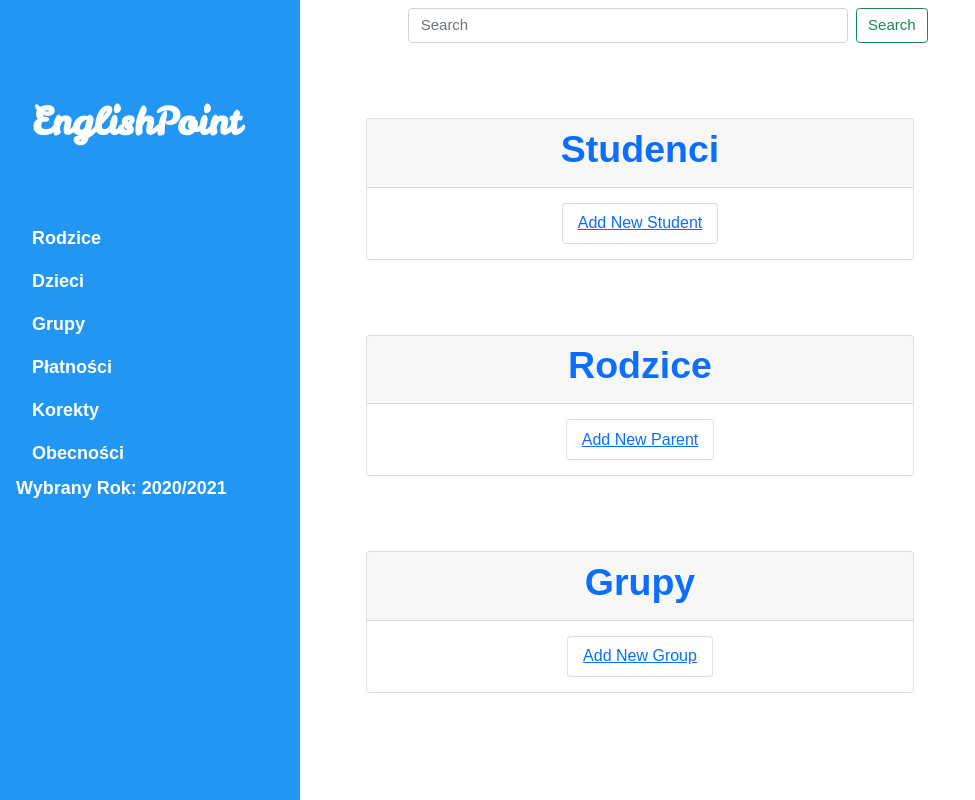
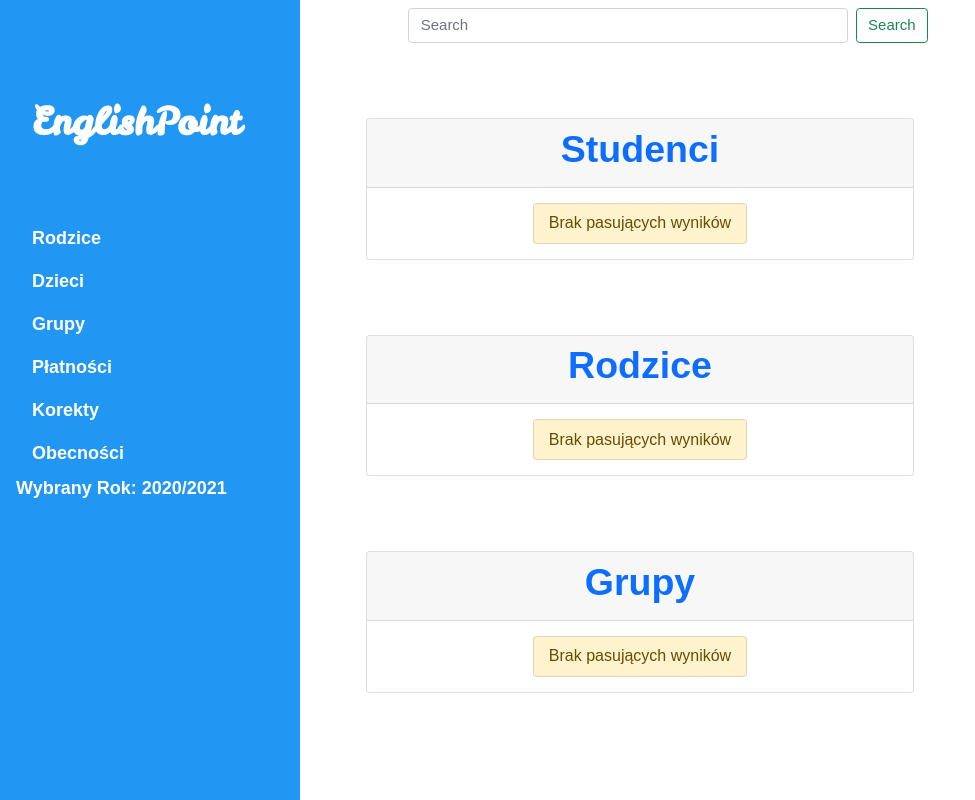
Before and after one commit to wleklinskimateusz/englishpoint, a Django app: page /panel/search in a window 1280 px wide. Shown: the whole page, without its empty margins (0-975 px from the left). Run offline with Django 3.2, Linux system fonts and the light colour scheme; tables that the repository leaves empty hold one stand-in row (values such as "Sample post"); some libraries are stand-ins or nearby versions.

Commit message:
integrating StudentYear

```diff
--- a/handler/admin.py
+++ b/handler/admin.py
@@ -1,9 +1,11 @@
 from django.contrib import admin
 from .models import *
+
 # Register your models here.
 admin.site.register(Parent)
 admin.site.register(Student)
 admin.site.register(StudentGroup)
+admin.site.register(StudentYear)
 admin.site.register(Payment)
 admin.site.register(Attendance)
 admin.site.register(Year)
--- a/handler/forms.py
+++ b/handler/forms.py
@@ -73,3 +73,11 @@ class SendMailForm(forms.Form):
     subject = forms.CharField(max_length=20, label="Temat")
     message = forms.CharField(widget=forms.Textarea, label="Wiadmość")
     send_copy_to_me = forms.BooleanField(initial=True, required=False, label="Wyślij kopię do mnie")
+
+
+class AddYearStudent(forms.Form):
+    student = forms.IntegerField(widget=forms.HiddenInput())
+    year = forms.IntegerField(widget=forms.HiddenInput())
+    group = forms.ModelChoiceField(StudentGroup.objects.all(), label="Grupa")
+    first_month = forms.IntegerField(label='pierwszy miesiąc')
+    monthly_payment = forms.FloatField(label='miesięczna należność')
--- a/handler/models.py
+++ b/handler/models.py
@@ -36,7 +36,8 @@ class Parent(models.Model):
         kids = Student.objects.filter(parent=self.id)
         for kid in kids:
             if Year.get_selected() in kid.years.all():
-                output += kid.monthly_payment * kid.past_months() - kid.corrections()
+                kid_year = kid.get_student_year()
+                output += kid_year.monthly_payment * kid_year.past_months() - kid_year.corrections()
         return output
 
     def paid(self):
@@ -66,8 +67,8 @@ class Student(models.Model):
     group = models.ForeignKey(StudentGroup, on_delete=models.CASCADE, null=True)
     parent = models.ForeignKey(Parent, on_delete=models.CASCADE)
     birthday = models.DateField(null=True, blank=True)
-    monthly_payment = models.FloatField()
-    first_month = models.IntegerField()
+    monthly_payment = models.FloatField(null=True)
+    first_month = models.IntegerField(null=True)
     present = models.IntegerField(default=0)
     absent = models.IntegerField(default=0)
     years = models.ManyToManyField(Year)
@@ -77,14 +78,21 @@ class Student(models.Model):
 
     def corrections(self):
         output = 0
-        for my_year in StudentYear.objects.filter(student=self).all():
+        for my_year in self.get_student_years():
             output += my_year.corrections()
+
+    def get_student_years(self):
+        return StudentYear.objects.filter(student=self).all()
+
+    def get_student_year(self):
+        return self.get_student_years().filter(year=Year.get_selected()).first()
 
 
 class StudentYear(models.Model):
     student = models.ForeignKey(Student, on_delete=models.CASCADE, null=True)
     monthly_payment = models.FloatField()
     first_month = models.IntegerField()
+    group = models.ForeignKey(StudentGroup, on_delete=models.CASCADE, null=True, blank=True)
     present = models.IntegerField(default=0)
     absent = models.IntegerField(default=0)
     year = models.ForeignKey(Year, on_delete=models.CASCADE)
@@ -115,6 +123,11 @@ class StudentYear(models.Model):
 
     def attendance(self):
         return 100 * self.present / (self.present + self.absent)
+
+    def __str__(self) -> str:
+        if not self.student or not self.year:
+            return "Empty Student Year"
+        return f"{self.student} in {self.year}"
 
 
 
--- a/handler/templates/handler/base.html
+++ b/handler/templates/handler/base.html
@@ -97,8 +97,8 @@
     {% if searchbar %}
         <div class="row mt-2 ms-5 d-flex justify-content-center">
             <div class="col-8 col-md-6">
-                <form class="d-flex" action="{% url 'handler:search'%}">
-                    <input class="form-control me-2" type="search" placeholder="Search" aria-label="Search" id="search">
+                <form class="d-flex" action="{% url 'handler:search'%}" method="get">
+                    <input class="form-control me-2" type="search" placeholder="Search" aria-label="Search" id="search" name="search">
                     <button class="btn btn-outline-success" type="submit">Search</button>
                 </form>
             </div>
--- a/handler/templates/handler/form.html
+++ b/handler/templates/handler/form.html
@@ -12,7 +12,7 @@
                 </div>
                 <div class="card-body">
                     <div class="my_form">
-                        <form action="" method="POST">
+                        <form action={{action|default:""}} method="POST">
                             {% csrf_token %}
                             {{ form|crispy }}
                             <button type="submit" class="btn btn-primary">Dodaj</button>
--- a/handler/templates/handler/search.html
+++ b/handler/templates/handler/search.html
@@ -13,12 +13,12 @@
                     <ul class="list-group">
                         {% for student in students %}
 
-                            <li class="list-group-item">
+                            <li class="list-group-item list-group-item-primary">
                                 <a href="{% url 'handler:student' student.id %}">{{ student }}</a>
                             </li>
                         {% empty %}
-                            <li class="list-group-item">
-                                <a href="{% url 'handler:new_student' %}">Add New Student</a>
+                            <li class="list-group-item list-group-item-warning">
+                                Brak pasujących wyników
                             </li>
                         {% endfor %}
                     </ul>
@@ -37,12 +37,12 @@
                     <ul class="list-group">
                         {% for parent in parents %}
 
-                            <li class="list-group-item">
-                                <a href="{% url 'handler:parent' parent.id %}">{{ parent }}</a>
+                            <li class="list-group-item list-group-item-primary">
+                                <a href="{% url 'handler:client' parent.id %}">{{ parent }}</a>
                             </li>
                         {% empty %}
-                            <li class="list-group-item">
-                                <a href="{% url 'handler:new_client' %}">Add New Parent</a>
+                            <li class="list-group-item list-group-item-warning">
+                                Brak pasujących wyników
                             </li>
                         {% endfor %}
                     </ul>
@@ -61,12 +61,12 @@
                     <ul class="list-group">
                         {% for group in groups %}
 
-                            <li class="list-group-item">
+                            <li class="list-group-item list-group-item-primary">
                                 <a href="{% url 'handler:group' group.id %}">{{ group }}</a>
                             </li>
                         {% empty %}
-                            <li class="list-group-item">
-                                <a href="{% url 'handler:new_group' %}">Add New Group</a>
+                            <li class="list-group-item list-group-item-warning">
+                                Brak pasujących wyników
                             </li>
                         {% endfor %}
                     </ul>
--- a/handler/views.py
+++ b/handler/views.py
@@ -3,7 +3,7 @@ from django.views.generic import DeleteView, UpdateView
 from django.urls import reverse_lazy
 from django.forms import Form
 from .models import *
-from .forms import StudentForm, StudentGroupForm, ParentForm, PaymentForm, AttendanceForm, SendMailForm, CorrectionForm
+from .forms import AddYearStudent, StudentForm, StudentGroupForm, ParentForm, PaymentForm, AttendanceForm, SendMailForm, CorrectionForm
 from django.core.mail import send_mail
 from datetime import timedelta
 from django.http import JsonResponse
@@ -97,7 +97,7 @@ def client(request, client_id):
     template_name = 'client.html'
     kids = []
     for kid in Student.objects.filter(parent=my_client):
-        if Year.get_selected() in kid.years:
+        if Year.get_selected() in kid.years.all():
             kids.append(kid)
     context = add_context({
         'client': my_client,
@@ -116,6 +116,7 @@ def new_client(request):
         form = ParentForm(request.POST)
         if form.is_valid():
             new = Parent()
+            new.save()
             new.years.add(Year.get_selected())
             new.first_name = form.cleaned_data['first_name']
             new.surname = form.cleaned_data['surname']
@@ -245,6 +246,7 @@ def student(request, student_id):
     template_name = 'student.html'
     context = add_context({
         'student': my_student,
+        'studentYear': my_student.get_student_year(),
         'attendances': Attendance.objects.filter(student=my_student),
     })
     return render(request, template_name, context)
@@ -259,20 +261,28 @@ def new_student(request):
         form = StudentForm(request.POST)
         if form.is_valid():
             new = Student()
-            new_year = StudentYear()
-            new_year = Year.get_selected()
-            new.years.add(Year.get_selected())
             new.first_name = form.cleaned_data['first_name']
             new.surname = form.cleaned_data['surname']
+            new.parent = form.cleaned_data['parent']
+            new.birthday = form.cleaned_data['birthday']
+            new.save()
+            new.years.add(Year.get_selected())
+            new.save()
+            print("New student Saved")
+            new_year = StudentYear()
+
+            print("New year created")
+            new_year.year = Year.get_selected()
+
 
             new_year.group = form.cleaned_data['group']
-            new.parent = form.cleaned_data['parent']
-            new.birthday = form.cleaned_data['birthday']
+
             new_year.monthly_payment = form.cleaned_data['monthly_payment']
             new_year.first_month = form.cleaned_data['first_month']
-            new.save()
             new_year.student = new
+            print(new_year)
             new_year.save()
+            print("new year saved")
             return HttpResponseRedirect(reverse_lazy('handler:students'))
     else:
         form = StudentForm()
@@ -311,6 +321,31 @@ class StudentUpdate(UpdateView):
 
     def get_context_data(self, **kwargs):
         return add_context(super().get_context_data(**kwargs))
+
+def student_add_year(request, student_id, starting_year):
+    if not request.user.is_authenticated:
+        return redirect('/accounts/login')
+    year = Year.objects.filter(starting_year=starting_year).first()
+    student = Student.objects.get(student_id)
+    if year not in student.years.all():
+        form = AddYearStudent(initial={'student': student.id, 'year': year.id})
+        return render(request, 'form.html', add_context({'form': form, 'action': reverse_lazy('')}))
+
+def student_add_year_form(request):
+    form = AddYearStudent(request.POST)
+    if form.is_valid():
+        student = Student.objects.get(form.cleaned_data['student'])
+        year = Year.objects.get(form.cleaned_data['year'])
+        student.years.add(year)
+        student.save()
+        student_year = StudentYear()
+        student_year.student = student
+        student_year.year = year
+        student_year.group = form.cleaned_data['group']
+        student_year.first_month = form.cleaned_data['first_month']
+        student_year.monthly_payment = form.cleaned_data['monthly_payment']
+        student_year.save()
+        return redirect(reverse_lazy('handle:student', {'student_id': student.id}))
 
 
 ###GROUPS###
@@ -565,8 +600,8 @@ def previous_year(request):
 def search(request):
     query = request.GET.get('search')
     if query:
-        students = Student.objects.filter(Q(first_name__contains=query) | Q(last_name__contains=query))
-        parents = Parent.objects.filter(Q(first_name__contains=query) | Q(last_name__contains=query))
+        students = Student.objects.filter(Q(first_name__contains=query) | Q(surname__contains=query))
+        parents = Parent.objects.filter(Q(first_name__contains=query) | Q(surname__contains=query))
         groups = StudentGroup.objects.filter(name__contains=query)
     else:
         students, parents, groups = [], [], []
```
Also changed, not shown: handler/templates/handler/student.html (+4 -4 lines), handler/migrations/0008_studentyear_group.py (added), handler/migrations/0009_auto_20211014_1419.py (added).
